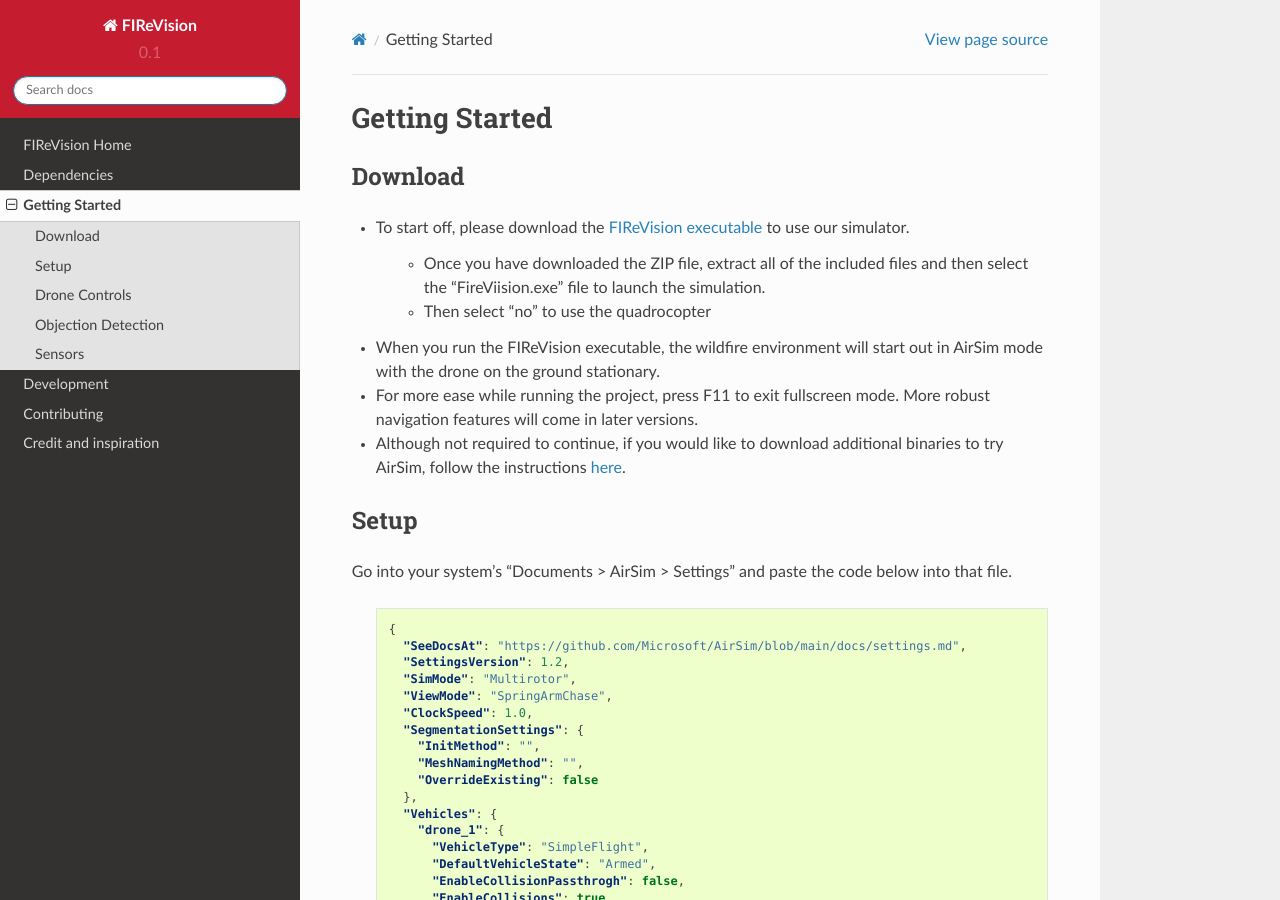
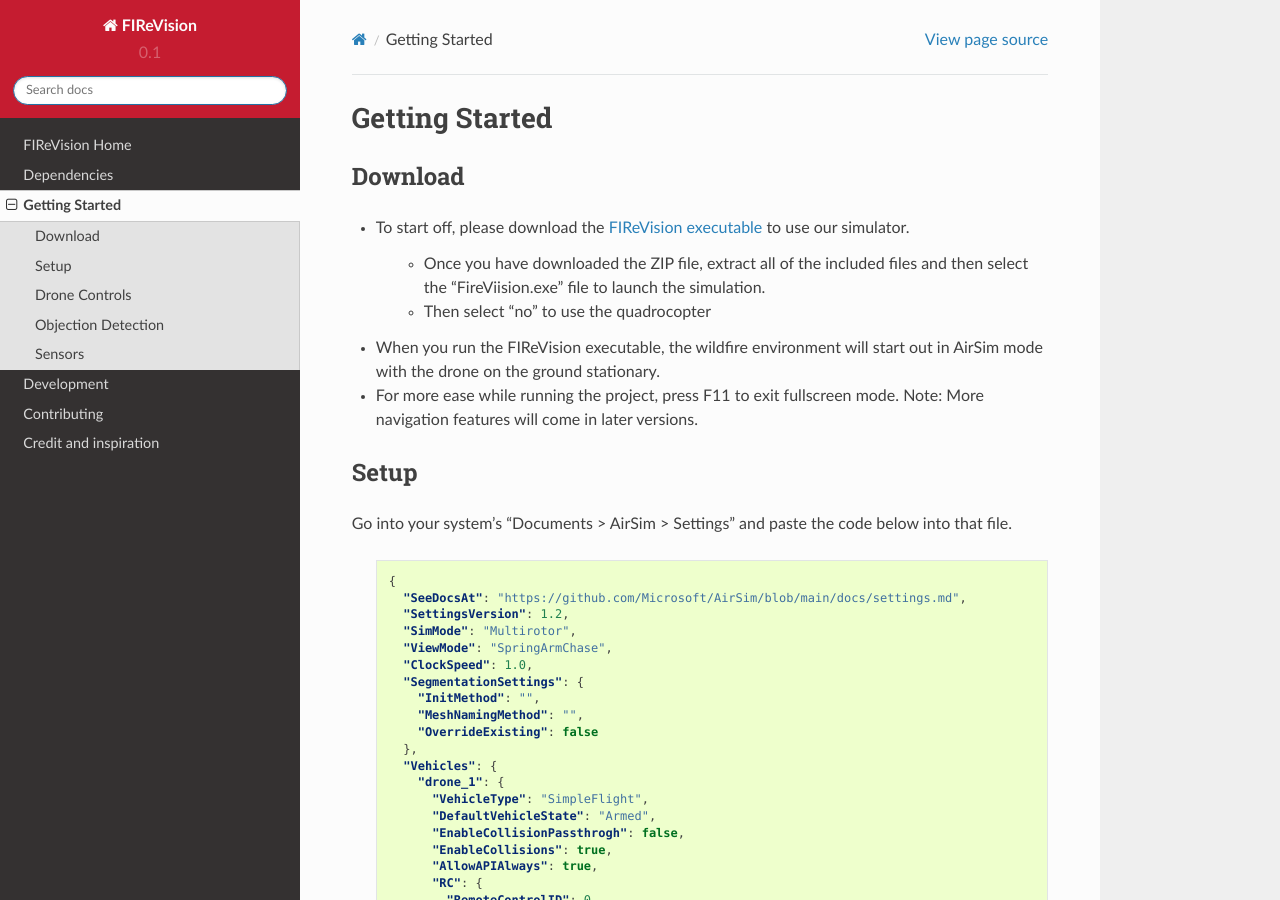
Before and after one commit to castacks/firevision_sim, a Sphinx documentation site: the page built from docs/getting_started.rst, in a window 1280 px wide and 900 px high. Built offline with Sphinx 7.4.7 and the Read the Docs theme 2.0.0, drawn with Linux system fonts in a browser that asks for light colours; pages that are not in the unit, such as notebooks, are missing from menus; some of the changed text lies outside the part shown.

Commit message:
edited instructions to runnign object detect scrip and moved binary installation guide

```diff
--- a/docs/development.rst
+++ b/docs/development.rst
@@ -13,6 +13,8 @@
     - Locate the FIReVision folder and find file ending in .sln (e.g., FIReVision.sln).
     - Inside the file, look at the top and click on "Build and Build Solution". If no compiling errors occur, you are ready to open the FIReVision uproject. It can also be opened inside of the Unreal Engine application.
 Then, when you're in the project via the editor, go to the top left and click on "File > Open Level" and select "FIReVision (Level)".
+
+Although this is not pertinent to complete this setup, you can download additional binaries to try in AirSim by following the instructions `here <https://microsoft.github.io/AirSim/use_precompiled/>`_.
 
 Debugging and Sanity Checks
 ---------------------
--- a/docs/getting_started.rst
+++ b/docs/getting_started.rst
@@ -12,9 +12,7 @@
 
 - When you run the FIReVision executable, the wildfire environment will start out in AirSim mode with the drone on the ground stationary.
 
-- For more ease while running the project, press F11 to exit fullscreen mode. More robust navigation features will come in later versions.
-
-- Although not required to continue, if you would like to download additional binaries to try AirSim, follow the instructions `here <https://microsoft.github.io/AirSim/use_precompiled/>`_.
+- For more ease while running the project, press F11 to exit fullscreen mode. Note: More navigation features will come in later versions.
 
 Setup
 -----
@@ -116,8 +114,7 @@
 
 Drone Controls
 -------
-Before we can start moving in AirSim mode, we must first use either the windows key or press alt + tab to access the project folder, go into the
-“FireVision-Detection” folder, then open and run ``objectDetection.py``. This will allow us to detect objects as well as control the drone. Finally, refer to the following table to control the drone:
+Before we can start moving in AirSim mode, we can use either the windows key or press alt + tab to access the project folder and run ``objectDetection.py``. This will allow us to detect objects as well as control the drone. Finally, refer to the following table to control the drone:
 
 .. list-table:: Movements
    :widths: 25 25
```
